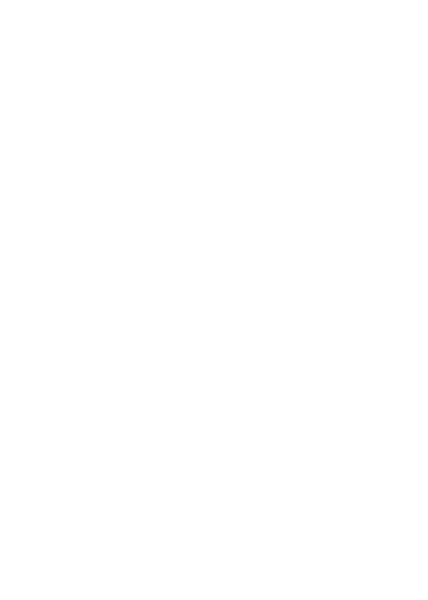
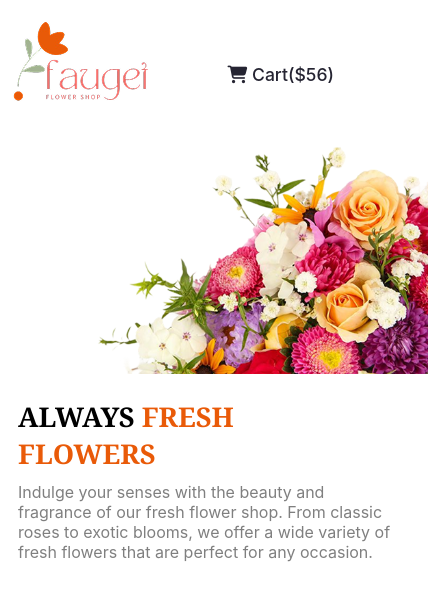
Before and after one commit to Nure-Anha/Tamanna_B12A02, a plain HTML site: page index.html in a window 390 px wide. Shown: the whole page, 428 px wide, since content can reach past the window. Drawn offline with Linux system fonts and the light colour scheme.

Commit message:
added banner section

```diff
--- a/index.html
+++ b/index.html
@@ -6,8 +6,73 @@
     <title>Responsive Flowers</title>
 
     <link rel="stylesheet" href="styles/flower.css">
+    <script src="https://kit.fontawesome.com/fef8f0da43.js" crossorigin="anonymous"></script>
+
 </head>
 <body>
 
+    <header>
+        <div class="logo_nav_container">
+            <img src="assets/logo.png" alt="logo">
+
+                <nav class="inter-font">
+                    <ul>
+                        <li class="homeNav"><a href=""><span class="home_nav dark_1">Home</span></a></li>
+                        <li class="shopNav"><a href=""><span class="shop_nav gray">Shop</span></a></li>
+                        <li class="aboutusNav"><a href=""><span class="shop_nav gray">About us</span></a></li>
+                        <li class="cartNav"><a href=""><span class="home_nav dark_1"><i class="fa-solid fa-cart-shopping"></i> Cart($56)</span></a></li>
+                    </ul>
+                </nav>
+        </div>
+
+        <div class="banner_container">
+            <div class="banner_content">
+                <h3 class="banner_title noto-serif-font">ALWAYS <span class="orange">FRESH FLOWERS</span></h3>
+                <p class="banner_description inter-font">Indulge your senses with the beauty and fragrance of our fresh flower shop. From classic roses to exotic blooms, we offer a wide variety of fresh flowers that are perfect for any occasion. </p>
+            </div>
+
+            <div>
+                <img class="hero_img" src="assets/hero-flower.png" alt="hero_flower">
+            </div>
+        </div>
+    </header>
+
+
+
+
+
+
+
+
+
+
+
+
+
+
+    <main>
+
+    </main>
+
+
+
+
+
+
+
+
+
+
+
+
+
+
+
+
+
+
+    <footer>
+
+    </footer>
 </body>
 </html>
--- a/styles/flower.css
+++ b/styles/flower.css
@@ -0,0 +1,181 @@
+
+@import url('https://fonts.googleapis.com/css2?family=Noto+Serif:ital,wght@0,100..900;1,100..900&display=swap');
+
+.noto-serif-font {
+  font-family: "Noto Serif", serif;
+  font-optical-sizing: auto;
+  font-weight: 900;
+  font-style: normal;
+  font-variation-settings:
+    "wdth" 100;
+}
+
+
+@import url('https://fonts.googleapis.com/css2?family=Inter:ital,opsz,wght@0,14..32,100..900;1,14..32,100..900&display=swap');
+
+.inter-font {
+  font-family: "Inter", sans-serif;
+  font-optical-sizing: auto;
+  font-weight: 900;
+  font-style: normal;
+}
+
+
+/*Shared Style*/
+.dark_1{
+    color: #252432;
+}
+.gray{
+    color: #8987A1;
+}
+.orange{
+    color: #E95A08;
+}
+
+
+
+
+
+
+/*Header section*/
+.logo_nav_container{
+    display: flex;
+    justify-content: space-between;
+    align-items: center;
+
+}
+nav ul{
+    list-style: none;
+}
+li a {
+    text-decoration: none;
+}
+ul{
+    display: flex;
+}
+.home_nav{
+
+    font-weight: 500;
+    font-size: 1.1rem;
+    margin-right: 48px;
+}
+.shop_nav{
+   font-weight: 400;
+   font-size: 1.1rem;
+   margin-right: 48px;
+}
+
+.logo_nav_container, .banner_container{
+    max-width: 1440px;
+    margin: 0 auto;
+}
+
+/*Banner section*/
+.banner_container{
+    display: flex;
+    justify-content: space-between;
+    margin-top: 120px;
+    /* margin-bottom: 130px; */
+}
+.banner_title{
+    color: #000000;
+    font-weight: 700;
+    font-size: 4.06rem;
+    width: 517px;
+    /* border: 1px solid black; */
+    margin-bottom: 0px;
+}
+.banner_description{
+    font-weight: 400;
+    font-size: 1.3rem;
+    color: rgba(0, 0, 0, 0.5);
+    width: 500px;
+
+    /* border: 1px solid black; */
+}
+.hero_img{
+    max-width: 570px;
+    /* border: 1px solid black; */
+}
+
+
+
+
+/*Main start*/
+/* main{
+    max-width: 1440px;
+    margin: 0 auto;
+}
+main > section{
+    margin-top: 130px;
+} */
+
+
+
+
+
+
+
+
+
+
+
+
+
+
+
+
+
+
+/*Responsive for Small Device*/
+@media screen and (max-width: 576px) {
+.homeNav, .shopNav, .aboutusNav{
+    display: none;
+}
+.cartNav {
+    /* border: 1px solid black; */
+    margin-top: 25px;
+}
+.logo_nav_container{
+    justify-content: space-between;
+    gap: 30px;
+    margin-top: 20px;
+    margin-left: 5px;
+    /* border: 1px solid black; */
+
+}
+
+
+.banner_container{
+    flex-direction: column-reverse;
+    margin-top: 28px;
+    /* border: 1px solid black; */
+}
+.banner_content{
+    margin-left: 10px;
+    /* border: 1px solid black; */
+}
+.banner_title{
+   max-width: 360px;
+    /* height: 147px; */
+    /* border: 1px solid black; */
+    margin-top: 20px;
+    font-size: 1.7rem;
+}
+.banner_description{
+    max-width: 378px;
+    height: 68px;
+    font-size: 1rem;
+    /* border: 1px solid black; */
+    margin-top: 10px;
+}
+.hero_img{
+    width: 390px;
+    margin-left: 30px;
+    /* border: 1px solid black; */
+
+}
+
+
+/*media brkt*/
+}
```
